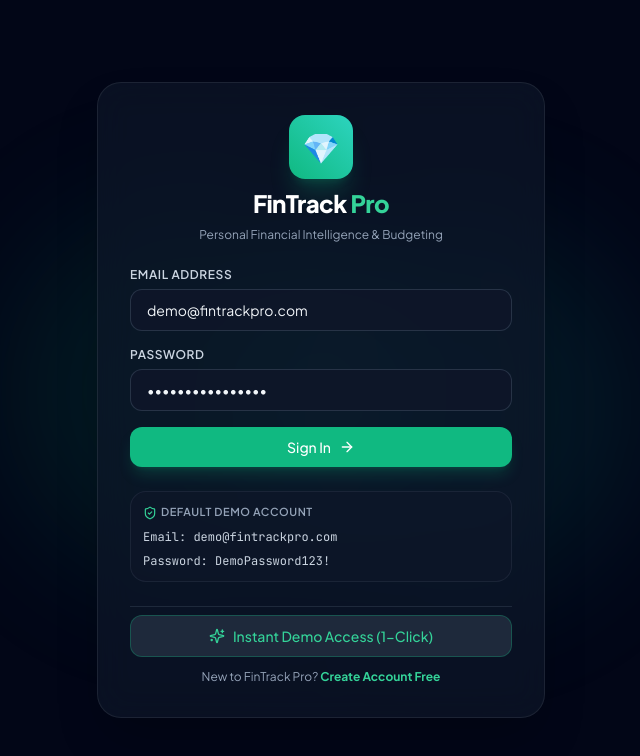
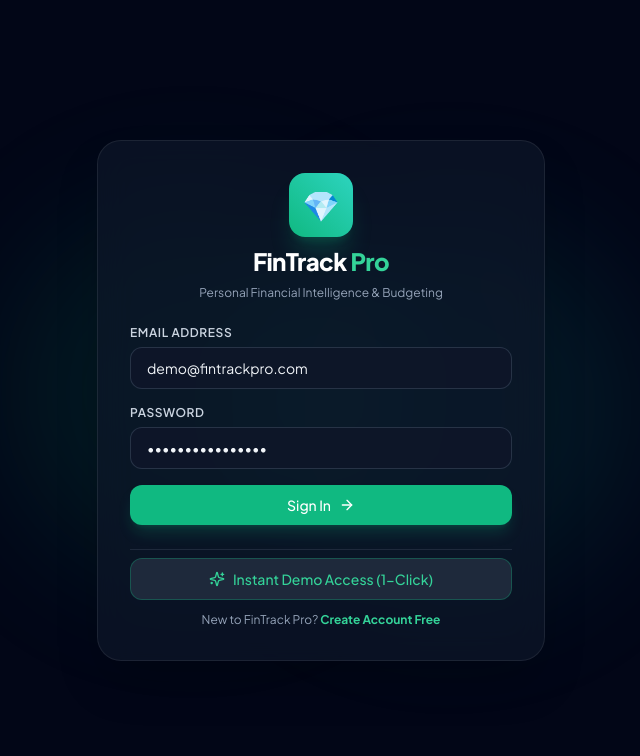
Before and after one commit to FinCodeLabs/Fintrack-Pro, a React (Vite) app in the folder fintrack-pro/frontend/: page / in a window 1280 px wide. Shown: the top 756 px of the page, without its empty margins (319-959 px from the left). Built offline with nearby package versions, Linux system fonts and the light colour scheme.

Commit message:
remove default demo account card from login page

```diff
--- a/fintrack-pro/frontend/src/pages/LoginPage.tsx
+++ b/fintrack-pro/frontend/src/pages/LoginPage.tsx
@@ -2,7 +2,7 @@ import React, { useState } from 'react';
 import { Button } from '../components/ui/button';
 import { Input } from '../components/ui/input';
 import { useAuthStore } from '../store/authStore';
-import { Sparkles, KeyRound, Mail, ArrowRight, ShieldCheck } from 'lucide-react';
+import { Sparkles, KeyRound, Mail, ArrowRight } from 'lucide-react';
 
 export const LoginPage: React.FC<{ onSwitchToRegister: () => void }> = ({ onSwitchToRegister }) => {
   const { login, loginAsDemo, isLoading } = useAuthStore();
@@ -64,14 +64,6 @@ export const LoginPage: React.FC<{ onSwitchToRegister: () => void }> = ({ onSwit
           </Button>
         </form>
 
-        <div className="p-3 rounded-2xl bg-slate-900/60 border border-slate-800/80 space-y-2">
-          <div className="flex items-center justify-between text-[11px] text-slate-400 font-semibold uppercase tracking-wider">
-            <span className="flex items-center gap-1"><ShieldCheck className="w-3.5 h-3.5 text-emerald-400" /> Default Demo Account</span>
-          </div>
-          <p className="text-xs text-slate-300 font-mono">Email: demo@fintrackpro.com</p>
-          <p className="text-xs text-slate-300 font-mono">Password: DemoPassword123!</p>
-        </div>
-
         <div className="pt-2 border-t border-slate-800 space-y-3 text-center">
           <Button variant="secondary" onClick={loginAsDemo} className="w-full flex items-center justify-center gap-2 text-emerald-400 border-emerald-500/30 hover:bg-emerald-500/10">
             <Sparkles className="w-4 h-4" /> Instant Demo Access (1-Click)
```
Also changed, not shown: 3 other files (tests, documents, lock files or other folders).
